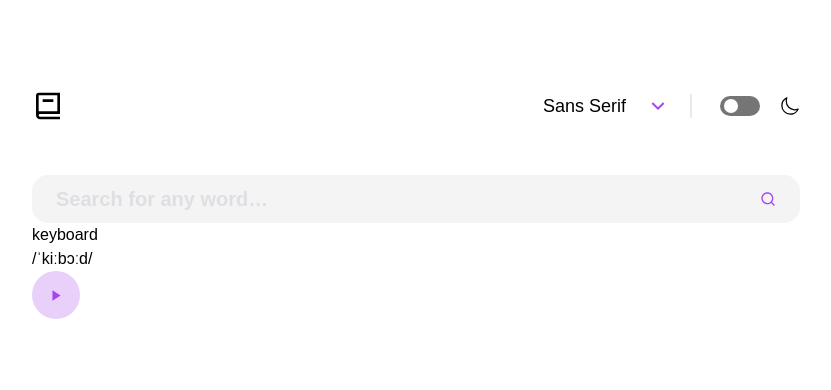
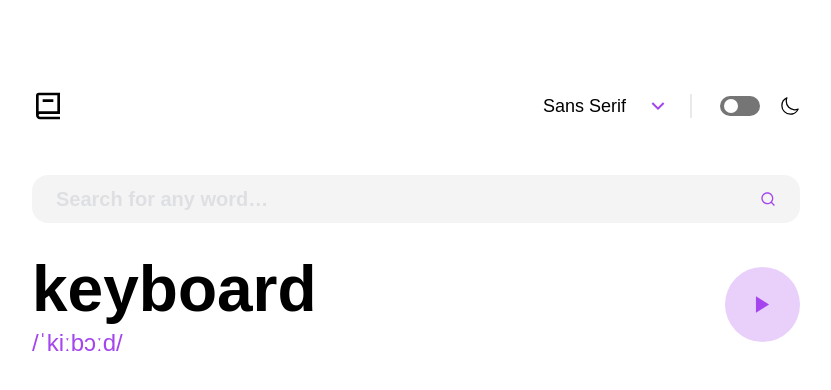
Before and after one commit to omarkarake/dictionary-app, a React (Vite) app: page / in a window 1280 px wide. Shown: the top 390 px of the page, without its empty margins (224-1055 px from the left). Built offline with nearby package versions, Linux system fonts and the light colour scheme.

Commit message:
done implementing the play section

```diff
--- a/src/components/Body.tsx
+++ b/src/components/Body.tsx
@@ -51,16 +51,20 @@ const Body = () => {
             ""
           )}
         </div>
-        <div>
-          <div>
-            <p>keyboard</p>
-            <p>/ˈkiːbɔːd/</p>
+        <div className="w-[100%] h-auto flex justify-between items-center mt-7">
+          <div className="h-[100%] flex flex-col justify-between ">
+            <p className="font-bold text-[32px] md:text-[64px] dark:text-lighter lg:text-heading-l">
+              keyboard
+            </p>
+            <p className="text-body-m text-purple md:text-heading-m">
+              /ˈkiːbɔːd/
+            </p>
           </div>
           <div
-            className="h-12 w-12 flex justify-center items-center rounded-full"
+            className="h-12 w-12 md:h-[75px] md:w-[75px] flex justify-center items-center cursor-pointer rounded-full"
             style={{ backgroundColor: "rgba(164, 69, 237, 0.25)" }}
           >
-            <IoMdPlay className="w-[13px] h-[13px] text-purple cursor-pointer" />
+            <IoMdPlay className="w-[13px] h-[13px] md:w-[21px] md:h-[21px] text-purple " />
           </div>
         </div>
       </div>
```
